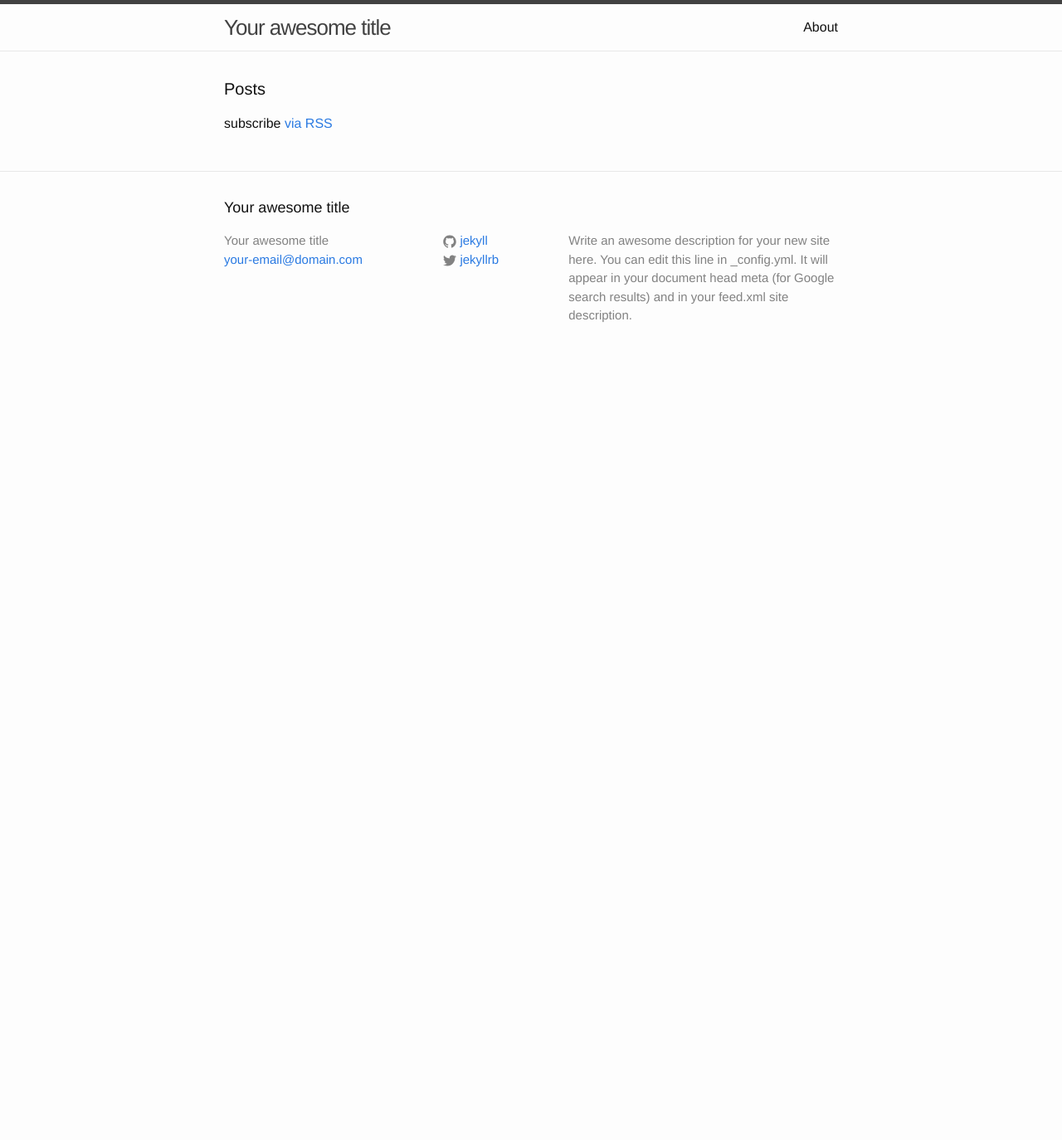
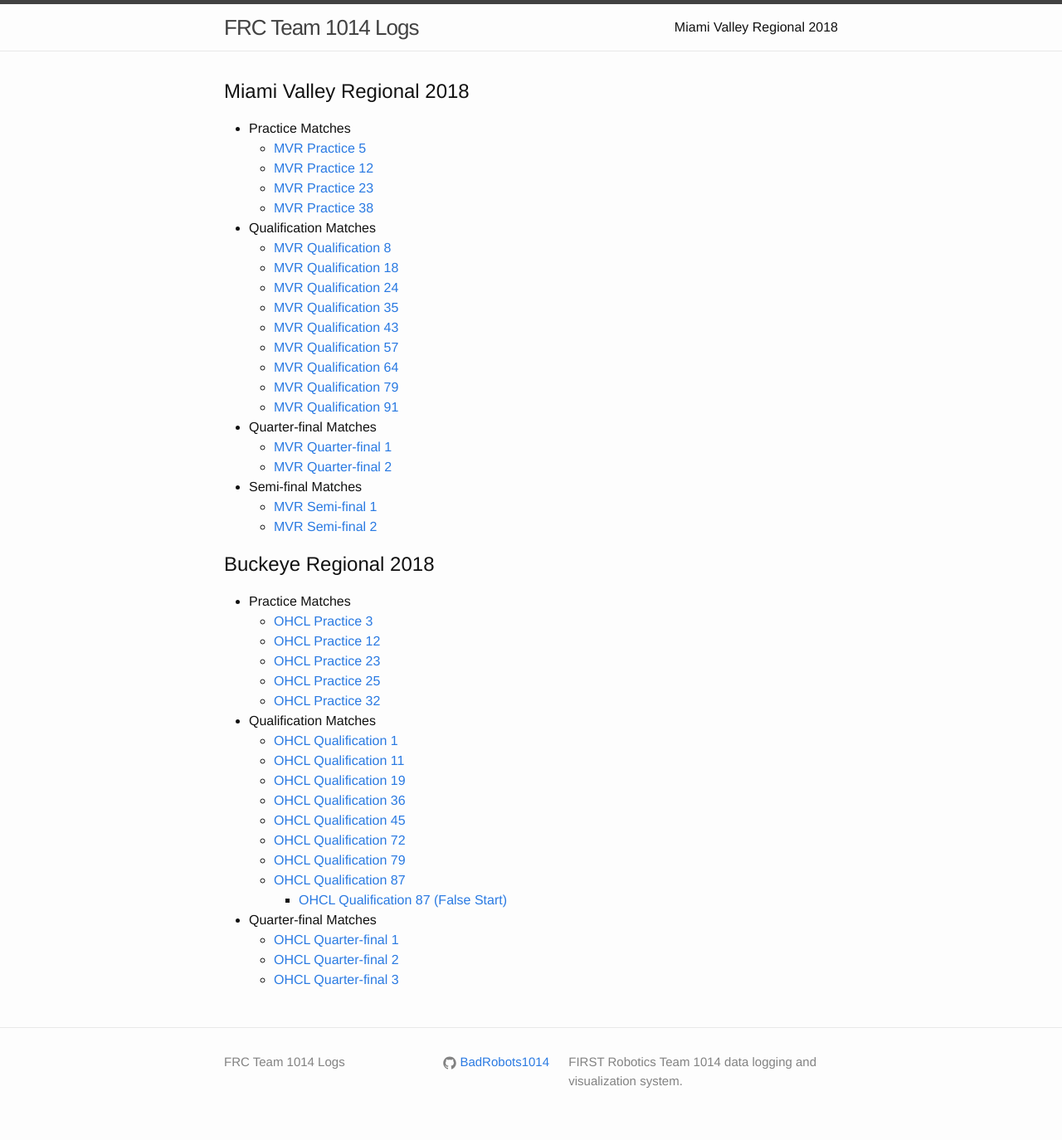
Before and after one commit to choiboy11/logs, a Jekyll site: the page built from index.md, in a window 1280 px wide. Shown: the whole page at 83% size. Built offline with Jekyll 4.4.1, drawn with Linux system fonts in a browser that asks for light colours; our own code applies the rules of GitHub Pages for plain Markdown files; before the commit the page ends 900 px from its top, so only the background shows below that.

Commit message:
Add 2018 season matches

```diff
--- a/_config.yml
+++ b/_config.yml
@@ -6,16 +6,11 @@
 # 'jekyll serve'. If you change this file, please restart the server process.
 
 # Site settings
-title: Your awesome title
-email: your-email@domain.com
+title: FRC Team 1014 Logs
 description: > # this means to ignore newlines until "baseurl:"
-  Write an awesome description for your new site here. You can edit this
-  line in _config.yml. It will appear in your document head meta (for
-  Google search results) and in your feed.xml site description.
+ FIRST Robotics Team 1014 data logging and visualization system.
 baseurl: "/logs" # the subpath of your site, e.g. /blog
-url: "http://yourdomain.com" # the base hostname & protocol for your site
-twitter_username: jekyllrb
-github_username:  jekyll
+github_username: BadRobots1014
 
 # Build settings
 markdown: kramdown
--- a/_includes/footer.html
+++ b/_includes/footer.html
@@ -1,8 +1,6 @@
 <footer class="site-footer">
 
   <div class="wrapper">
-
-    <h2 class="footer-heading">{{ site.title }}</h2>
 
     <div class="footer-col-wrapper">
       <div class="footer-col footer-col-1">
--- a/index.html
+++ /dev/null
@@ -1,23 +0,0 @@
----
-layout: default
----
-
-<div class="home">
-
-  <h1 class="page-heading">Posts</h1>
-
-  <ul class="post-list">
-    {% for post in site.posts %}
-      <li>
-        <span class="post-meta">{{ post.date | date: "%b %-d, %Y" }}</span>
-
-        <h2>
-          <a class="post-link" href="{{ post.url | prepend: site.baseurl }}">{{ post.title }}</a>
-        </h2>
-      </li>
-    {% endfor %}
-  </ul>
-
-  <p class="rss-subscribe">subscribe <a href="{{ "/feed.xml" | prepend: site.baseurl }}">via RSS</a></p>
-
-</div>
--- /dev/null
+++ b/index.md
@@ -0,0 +1,50 @@
+---
+layout: default
+---
+
+## Miami Valley Regional 2018
+
+*  Practice Matches
+    *  [MVR Practice 5](https://s3.us-east-2.amazonaws.com/badlog/mvr/MVR+Practice+5.bag.html)
+    *  [MVR Practice 12](https://s3.us-east-2.amazonaws.com/badlog/mvr/MVR+Practice+12.bag.html)
+    *  [MVR Practice 23](https://s3.us-east-2.amazonaws.com/badlog/mvr/MVR+Practice+23.bag.html)
+    *  [MVR Practice 38](https://s3.us-east-2.amazonaws.com/badlog/mvr/MVR+Practice+38.bag.html)
+*  Qualification Matches
+    *  [MVR Qualification 8](https://s3.us-east-2.amazonaws.com/badlog/mvr/MVR+Qual+8.bag.html)
+    *  [MVR Qualification 18](https://s3.us-east-2.amazonaws.com/badlog/mvr/MVR+Qual+18.bag.html)
+    *  [MVR Qualification 24](https://s3.us-east-2.amazonaws.com/badlog/mvr/MVR+Qual+24.bag.html)
+    *  [MVR Qualification 35](https://s3.us-east-2.amazonaws.com/badlog/mvr/MVR+Qual+35.bag.html)
+    *  [MVR Qualification 43](https://s3.us-east-2.amazonaws.com/badlog/mvr/MVR+Qual+43.bag.html)
+    *  [MVR Qualification 57](https://s3.us-east-2.amazonaws.com/badlog/mvr/MVR+Qual+57.bag.html)
+    *  [MVR Qualification 64](https://s3.us-east-2.amazonaws.com/badlog/mvr/MVR+Qual+64.bag.html)
+    *  [MVR Qualification 79](https://s3.us-east-2.amazonaws.com/badlog/mvr/MVR+Qual+79.bag.html)
+    *  [MVR Qualification 91](https://s3.us-east-2.amazonaws.com/badlog/mvr/MVR+Qual+91.bag.html)
+*  Quarter-final Matches
+    *  [MVR Quarter-final 1](https://s3.us-east-2.amazonaws.com/badlog/mvr/MVR+QF+1.bag.html)
+    *  [MVR Quarter-final 2](https://s3.us-east-2.amazonaws.com/badlog/mvr/MVR+QF+2.bag.html)
+*  Semi-final Matches
+    *  [MVR Semi-final 1](https://s3.us-east-2.amazonaws.com/badlog/mvr/MVR+SF+1.bag.html)
+    *  [MVR Semi-final 2](https://s3.us-east-2.amazonaws.com/badlog/mvr/MVR+SF+2.bag.html)
+
+## Buckeye Regional 2018
+
+*  Practice Matches
+    *  [OHCL Practice 3](https://s3.us-east-2.amazonaws.com/badlog/ohcl/OHCL+Practice+3.bag.html)
+    *  [OHCL Practice 12](https://s3.us-east-2.amazonaws.com/badlog/ohcl/OHCL+Practice+12.bag.html)
+    *  [OHCL Practice 23](https://s3.us-east-2.amazonaws.com/badlog/ohcl/OHCL+Practice+23.bag.html)
+    *  [OHCL Practice 25](https://s3.us-east-2.amazonaws.com/badlog/ohcl/OHCL+Practice+25.bag.html)
+    *  [OHCL Practice 32](https://s3.us-east-2.amazonaws.com/badlog/ohcl/OHCL+Practice+32.bag.html)
+*  Qualification Matches
+    *  [OHCL Qualification 1](https://s3.us-east-2.amazonaws.com/badlog/ohcl/OHCL+Qualification+1.bag.html)
+    *  [OHCL Qualification 11](https://s3.us-east-2.amazonaws.com/badlog/ohcl/OHCL+Qualification+11.bag.html)
+    *  [OHCL Qualification 19](https://s3.us-east-2.amazonaws.com/badlog/ohcl/OHCL+Qualification+19.bag.html)
+    *  [OHCL Qualification 36](https://s3.us-east-2.amazonaws.com/badlog/ohcl/OHCL+Qualification+36.bag.html)
+    *  [OHCL Qualification 45](https://s3.us-east-2.amazonaws.com/badlog/ohcl/OHCL+Qualification+45.bag.html)
+    *  [OHCL Qualification 72](https://s3.us-east-2.amazonaws.com/badlog/ohcl/OHCL+Qualification+72.bag.html)
+    *  [OHCL Qualification 79](https://s3.us-east-2.amazonaws.com/badlog/ohcl/OHCL+Qualification+79.bag.html)
+    *  [OHCL Qualification 87](https://s3.us-east-2.amazonaws.com/badlog/ohcl/OHCL+Qualification+87.bag.html)
+        *  [OHCL Qualification 87 (False Start)](https://s3.us-east-2.amazonaws.com/badlog/ohcl/OHCL+Qualification+87+False+Start.bag.html)
+*  Quarter-final Matches
+    *  [OHCL Quarter-final 1](https://s3.us-east-2.amazonaws.com/badlog/ohcl/OHCL+QF+1.bag.html)
+    *  [OHCL Quarter-final 2](https://s3.us-east-2.amazonaws.com/badlog/ohcl/OHCL+QF+2.bag.html)
+    *  [OHCL Quarter-final 3](https://s3.us-east-2.amazonaws.com/badlog/ohcl/OHCL+QF+3.bag.html)
```
Also changed, not shown: about.md (deleted, +0 -15 lines).
